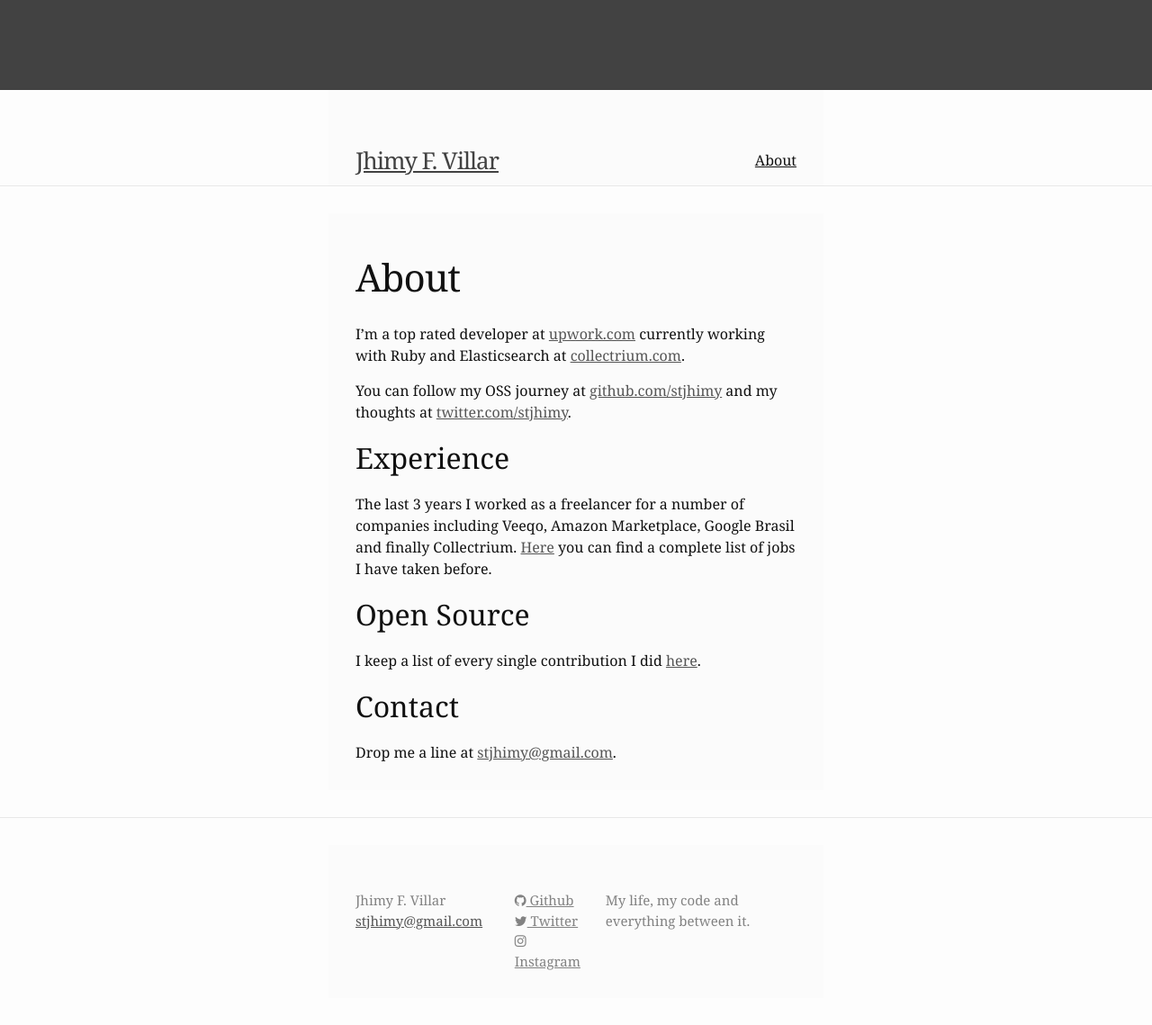
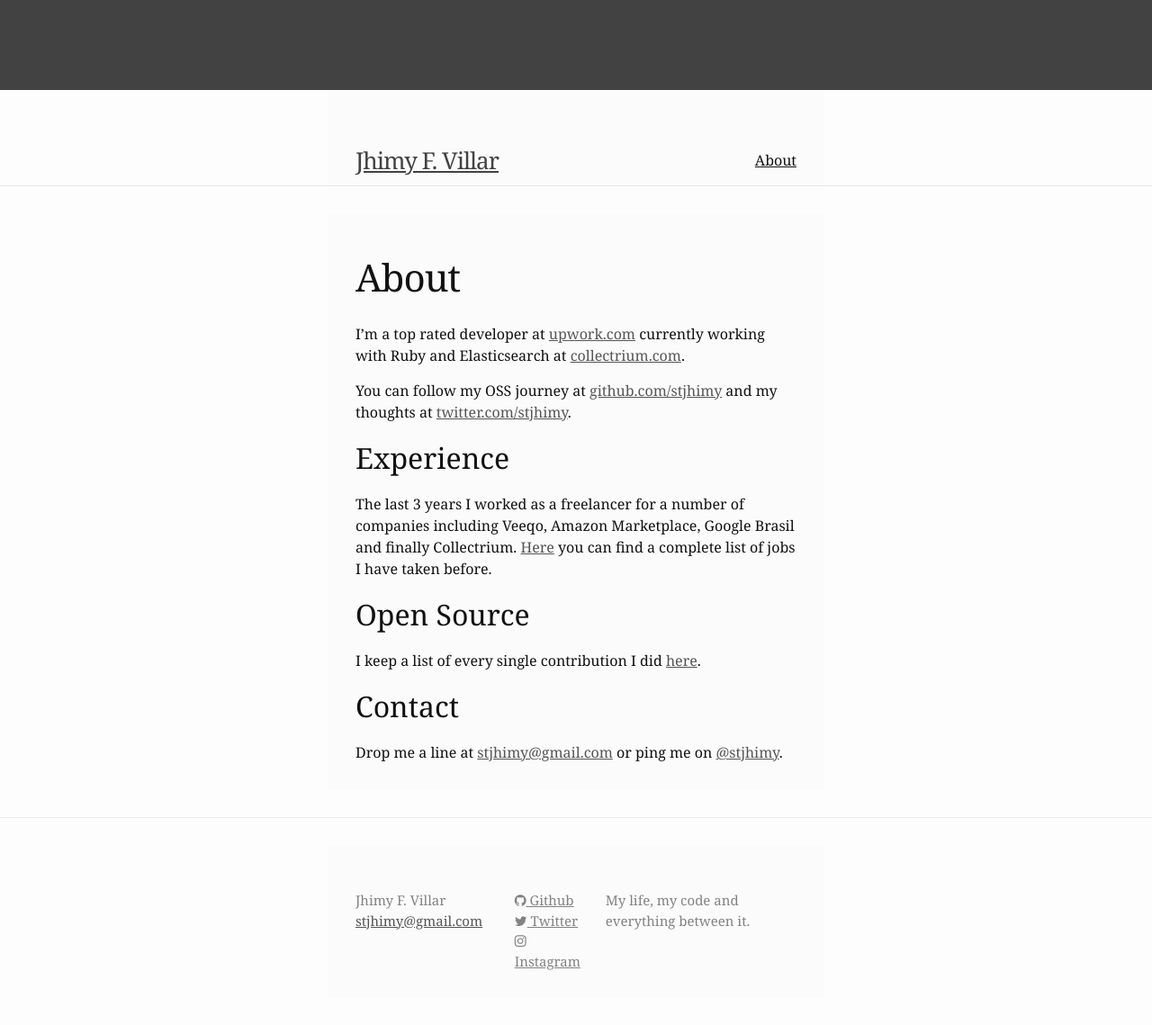
Before and after one commit to stjhimy/stjhimy.github.io, a Jekyll site: the page built from about.md, in a window 1280 px wide. Shown: the whole page at 90% size. Built offline with Jekyll 4.4.1, drawn with Linux system fonts in a browser that asks for light colours; nearby versions of some CDN libraries.

Commit message:
Update about

```diff
--- a/about.md
+++ b/about.md
@@ -16,4 +16,4 @@ The last 3 years I worked as a freelancer for a number of companies including Ve
 I keep a list of every single contribution I did [here](/humans.txt).
 
 ## Contact
-Drop me a line at [stjhimy@gmail.com](mailto:stjhimy@gmail.com).
+Drop me a line at [stjhimy@gmail.com](mailto:stjhimy@gmail.com) or ping me on [@stjhimy](http://twitter.com/stjhimy).
```
